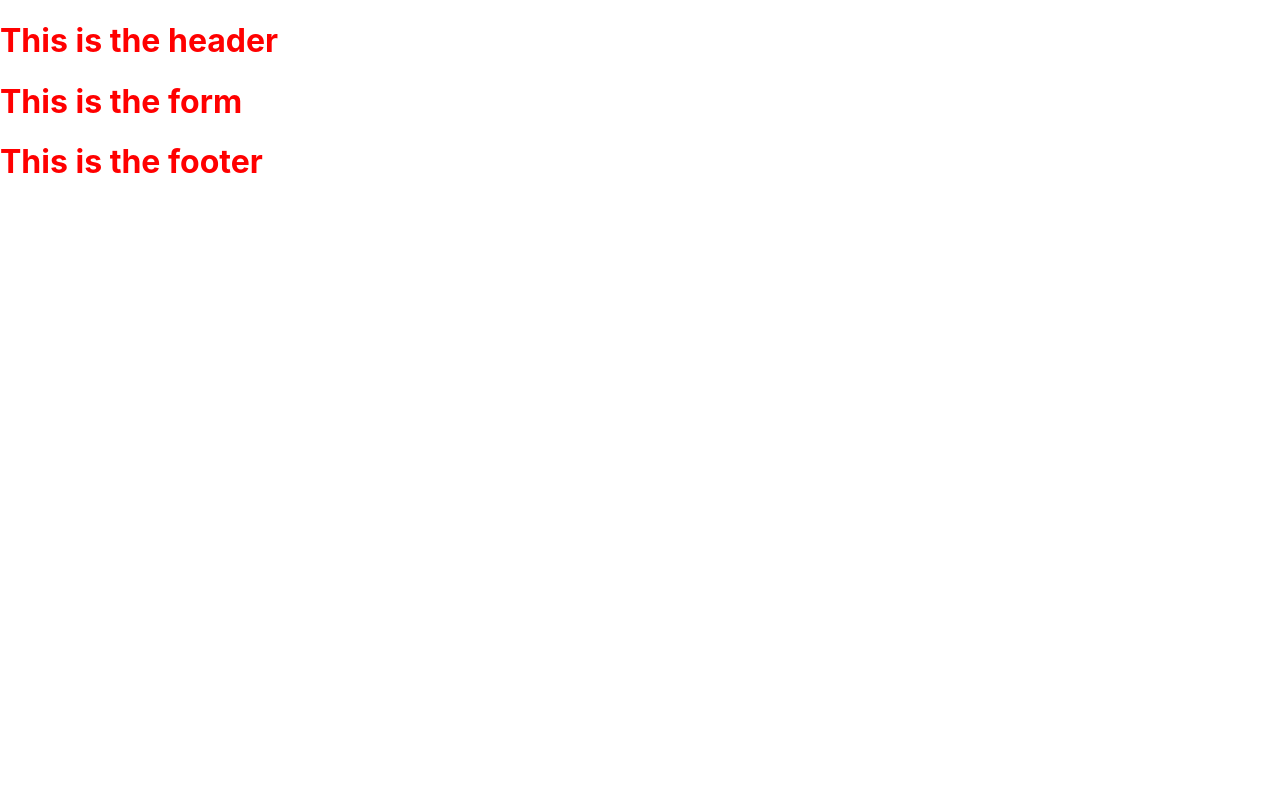
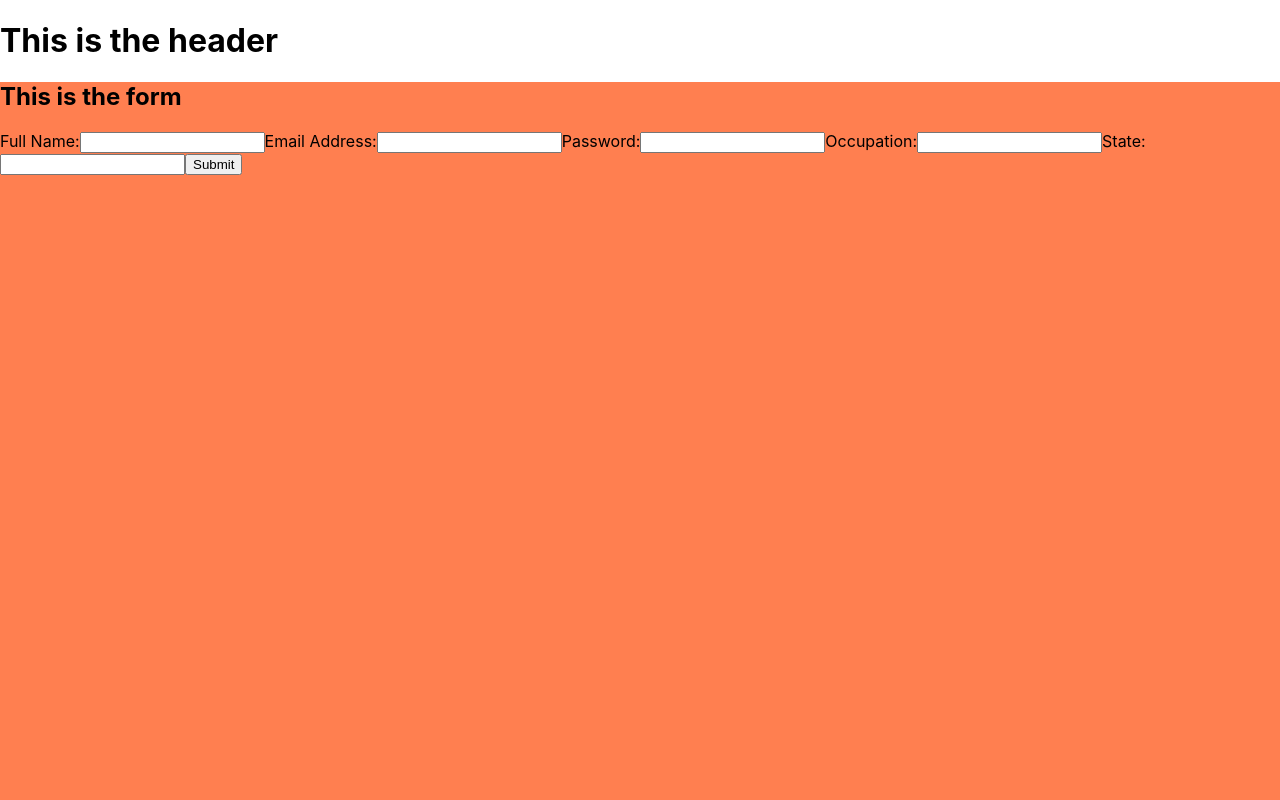
Before and after one commit to joki9448/fetchrewards-code-challenge, a React (Create React App) app: page / in a window 1280 px wide. Shown: the top 800 px of the page. Built offline with nearby package versions, Linux system fonts and the light colour scheme.

Commit message:
base form structure and added classNames

```diff
--- a/src/App.css
+++ b/src/App.css
@@ -1,3 +1,4 @@
-body {
-  color: red;
+section {
+  background: coral;
+  height: 100vh;
 }
--- a/src/components/Footer.js
+++ b/src/components/Footer.js
@@ -1,6 +1,6 @@
 function Footer () {
     return (
-        <footer>
+        <footer className="footer">
             <h1>This is the footer</h1>
         </footer>
     )
--- a/src/components/Form.js
+++ b/src/components/Form.js
@@ -1,9 +1,27 @@
 function Form () {
 
     return (
-        <form>
+        <section className="form-section">
             <h1>This is the form</h1>
-        </form>
+            <form className="form" onSubmit="">
+                <label for="fullname">Full Name:</label>
+                <input></input>
+
+                <label for="email">Email Address:</label>
+                <input></input>
+
+                <label for="password">Password:</label>
+                <input></input>
+
+                <label for="occupation">Occupation:</label>
+                <input></input>
+
+                <label for="state">State:</label>
+                <input></input>
+
+                <button>Submit</button>
+            </form>
+        </section>
     )
 }
 
--- a/src/components/Header.js
+++ b/src/components/Header.js
@@ -1,6 +1,6 @@
 function Header () {
     return (
-        <header>
+        <header className="header">
             <h1>This is the header</h1>
         </header>
     )
```
